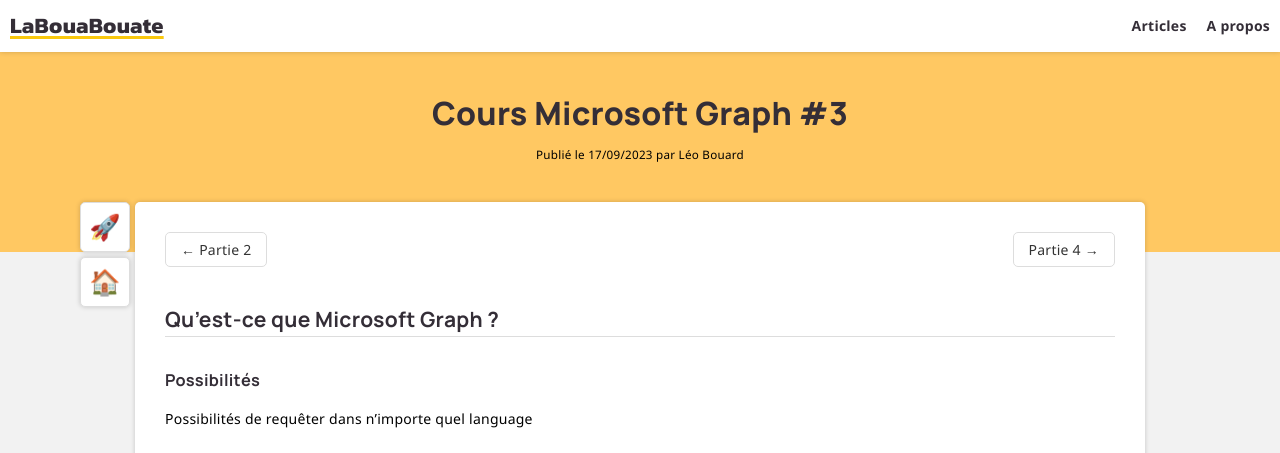
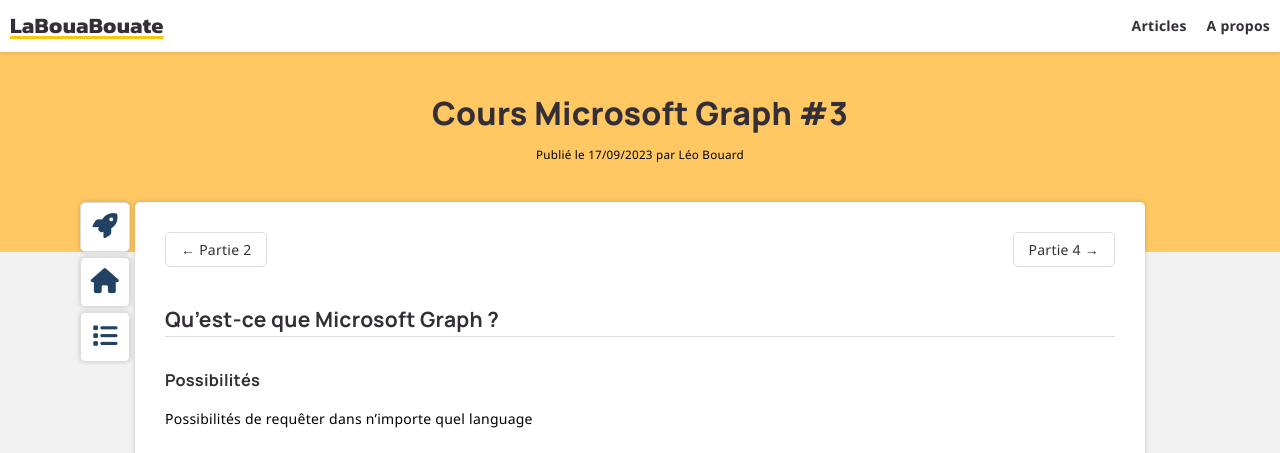
Before and after one commit to leobouard/leobouard.github.io, a Jekyll site: the page built from _posts/2023-09-17-cours-msgraph-003.md, in a window 1280 px wide. Shown: the top 453 px of the page. Built offline with Jekyll 4.4.1, drawn with Linux system fonts in a browser that asks for light colours; nearby versions of some CDN libraries; some web fonts are replaced.

Commit message:
Ajout d'un bouton pour le sommaire

```diff
--- a/_layouts/post.html
+++ b/_layouts/post.html
@@ -8,8 +8,11 @@
 </div>
 <section>
     <div class="side_buttons">
-        <a href="javascript:document.getElementById('top').scrollIntoView({behavior: 'smooth'});" title="Retour en haut de page">🚀</a>
-        <a href="/blog" title="Retour aux articles">🏠</a>
+        <a href="javascript:document.getElementById('top').scrollIntoView({behavior: 'smooth'});" title="Retour en haut de page"><i class="fa-solid fa-rocket"></i></a>
+        <a href="/blog" title="Retour aux articles"><i class="fa-solid fa-house"></i></a>
+        {% if page.tableOfContent %}
+            <a href="{{ page.tableOfContent }}" title="Voir le sommaire"><i class="fa-solid fa-list"></i></a>
+        {% endif %}
     </div>
     <div class="div_topnav_buttons">
         {% if page.prevLink %}
```
Also changed, not shown: _posts/2023-09-17-cours-msgraph-001.md (+1 -0 lines), _posts/2023-09-17-cours-msgraph-002.md (+1 -0 lines), _posts/2023-09-17-cours-msgraph-003.md (+1 -0 lines), _posts/2023-09-17-cours-msgraph-introduction.md (+1 -0 lines).
